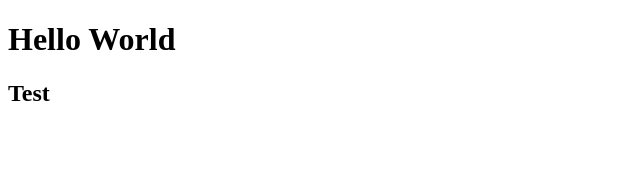
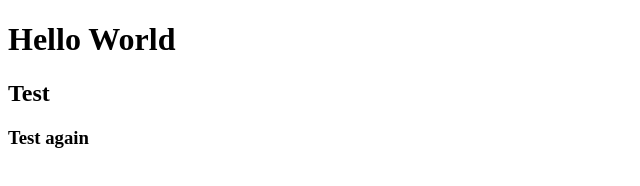
Before and after one commit to ChezVan/Web_JS, a plain HTML site: page index.html in a window 1280 px wide. Shown: the whole page, without its empty margins (0-640 px from the left). Drawn offline with Linux system fonts and the light colour scheme.

Commit message:
insert h3 for test

```diff
--- a/index.html
+++ b/index.html
@@ -9,5 +9,6 @@
 <body>
     <h1>Hello World</h1>
     <h2>Test</h2>
+    <h3>Test again</h3>
 </body>
 </html>
```
